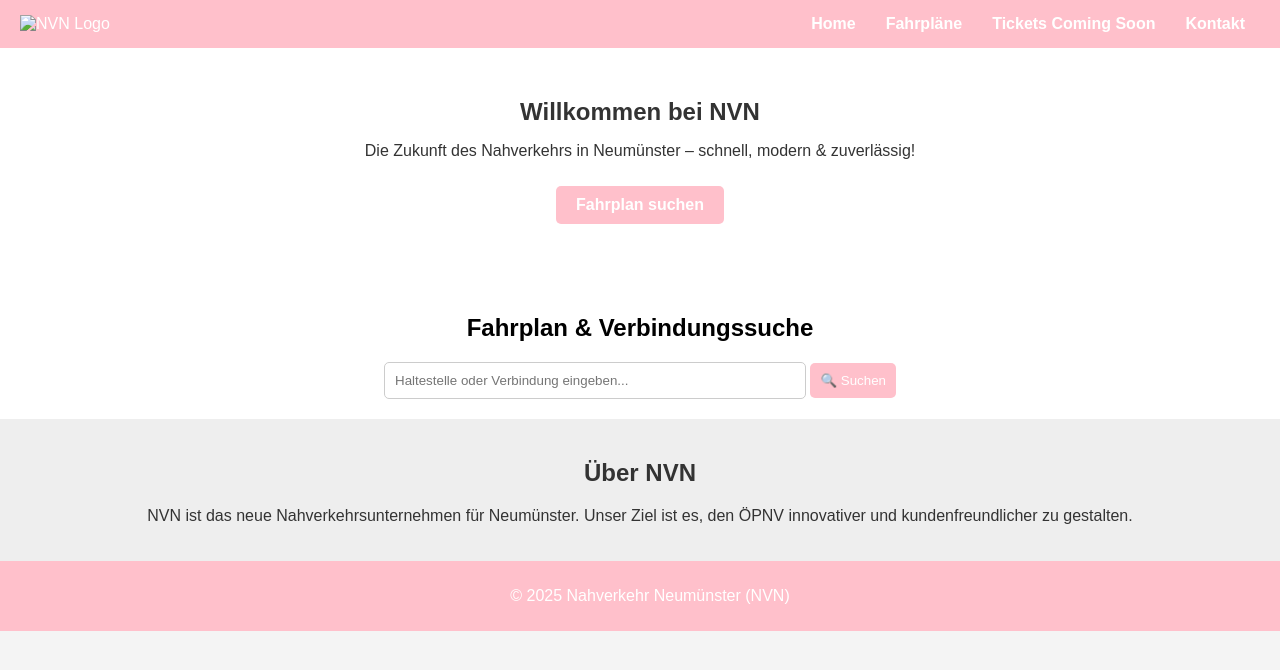
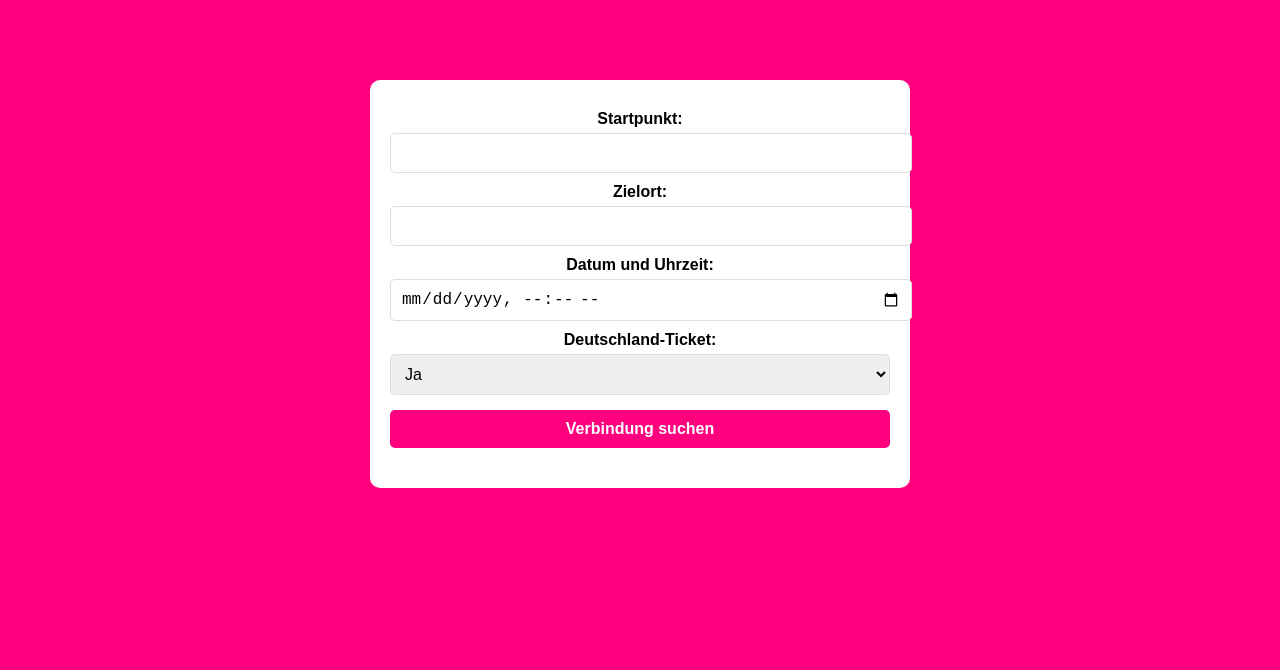
Before and after one commit to MGETZ-io/nvn, a plain HTML site: page index.html in a window 1280 px wide. Drawn offline with Linux system fonts and the light colour scheme.

Commit message:
Update index.html

```diff
--- a/index.html
+++ b/index.html
@@ -3,189 +3,152 @@
 <head>
     <meta charset="UTF-8">
     <meta name="viewport" content="width=device-width, initial-scale=1.0">
-    <title>Nahverkehr Neumünster (NVN)</title>
+    <title>NVN Fahrplanauskunft</title>
+    <meta name="apple-mobile-web-app-capable" content="yes">
+    <meta name="apple-mobile-web-app-status-bar-style" content="black">
+    <meta name="apple-mobile-web-app-title" content="NVN Fahrplan">
     <style>
         body {
             font-family: Arial, sans-serif;
+            background-color: #ff007f; /* NVN-Pink */
+            color: white;
+            text-align: center;
             margin: 0;
             padding: 0;
-            transition: background-color 0.5s ease-in-out, color 0.5s ease-in-out;
         }
-
-        header {
-            background-color: pink;
-            color: white;
-            padding: 15px 20px;
-            display: flex;
-            justify-content: space-between;
-            align-items: center;
-            transition: background-color 0.5s ease-in-out;
+        .container {
+            width: 90%;
+            max-width: 500px;
+            margin: 20px auto;
+            padding: 20px;
+            background: white;
+            border-radius: 10px;
+            color: black;
         }
-
-        .logo-container img {
-            height: 60px;
+        h1 {
+            color: #ff007f;
         }
-
-        nav ul {
-            list-style: none;
-            padding: 0;
-            margin: 0;
-            display: flex;
+        label {
+            font-weight: bold;
+            display: block;
+            margin-top: 10px;
         }
-
-        nav ul li {
-            margin: 0 15px;
+        input, select, button {
+            width: 100%;
+            padding: 10px;
+            margin-top: 5px;
+            border: 1px solid #ddd;
+            border-radius: 5px;
+            font-size: 16px;
         }
-
-        nav ul li a {
-            text-decoration: none;
+        button {
+            background-color: #ff007f;
             color: white;
             font-weight: bold;
+            border: none;
+            cursor: pointer;
+            margin-top: 15px;
         }
-
-        .hero {
-            text-align: center;
-            padding: 50px;
-            background-color: white;
-            transition: background-color 0.5s ease-in-out, color 0.5s ease-in-out;
+        button:hover {
+            background-color: #e60073;
         }
-
-        .hero h1 {
-            margin: 0;
+        #results {
+            margin-top: 20px;
+            text-align: left;
         }
-
-        .hero .btn {
-            display: inline-block;
-            padding: 10px 20px;
-            background: pink;
+        .journey {
+            background: #ff007f;
             color: white;
-            text-decoration: none;
-            font-weight: bold;
-            border-radius: 5px;
-            margin-top: 10px;
-            transition: background 0.5s ease-in-out;
-        }
-
-        .search {
-            text-align: center;
-            padding: 20px;
-            background: white;
-            transition: background-color 0.5s ease-in-out, color 0.5s ease-in-out;
-        }
-
-        .search input {
             padding: 10px;
-            width: 60%;
-            max-width: 400px;
-            border: 1px solid #ccc;
+            margin: 10px 0;
             border-radius: 5px;
         }
-
-        .search button {
-            padding: 10px;
-            background: pink;
-            color: white;
-            border: none;
-            cursor: pointer;
+        .train-type {
+            font-weight: bold;
+            padding: 5px;
             border-radius: 5px;
-            transition: background 0.5s ease-in-out;
+            display: inline-block;
+            margin-right: 5px;
         }
-
-        .info {
-            padding: 20px;
-            text-align: center;
-            background-color: #eee;
-            transition: background-color 0.5s ease-in-out;
-        }
-
-        footer {
-            text-align: center;
-            padding: 10px;
-            background-color: pink;
-            color: white;
-            position: relative;
-            bottom: 0;
-            width: 100%;
-            transition: background-color 0.5s ease-in-out;
-        }
+        .RE { background-color: #007bc7; }
+        .RB { background-color: #00a000; }
+        .IC { background-color: #d00000; }
+        .ICE { background-color: #ff0000; }
+        .NBE { background-color: #ff9900; }
     </style>
 </head>
 <body>
 
-    <header id="header">
-        <div class="logo-container">
-            <img id="nvn-logo" src="logo-no-background.png" alt="NVN Logo">
-        </div>
-        <nav>
-            <ul>
-                <li><a href="#">Home</a></li>
-                <li><a href="#">Fahrpläne</a></li>
-                <li><a href="#">Tickets <span class="coming-soon">Coming Soon</span></a></li>
-                <li><a href="#">Kontakt</a></li>
-            </ul>
-        </nav>
-    </header>
+    <h1>NVN Fahrplanauskunft</h1>
+    <div class="container">
+        <form id="journey-form">
+            <label for="from">Startpunkt:</label>
+            <input type="text" id="from" required>
 
-    <main>
-        <section class="hero" id="hero">
-            <h1>Willkommen bei NVN</h1>
-            <p>Die Zukunft des Nahverkehrs in Neumünster – schnell, modern & zuverlässig!</p>
-            <a href="#" class="btn" id="hero-btn">Fahrplan suchen</a>
-        </section>
+            <label for="to">Zielort:</label>
+            <input type="text" id="to" required>
 
-        <section class="search" id="search">
-            <h2>Fahrplan & Verbindungssuche</h2>
-            <input type="text" placeholder="Haltestelle oder Verbindung eingeben...">
-            <button onclick="searchFunction()" id="search-btn">🔍 Suchen</button>
-        </section>
+            <label for="date">Datum und Uhrzeit:</label>
+            <input type="datetime-local" id="date" required>
 
-        <section class="info" id="info">
-            <h2>Über NVN</h2>
-            <p>NVN ist das neue Nahverkehrsunternehmen für Neumünster. Unser Ziel ist es, den ÖPNV innovativer und kundenfreundlicher zu gestalten.</p>
-        </section>
-    </main>
+            <label for="ticket">Deutschland-Ticket:</label>
+            <select id="ticket">
+                <option value="yes">Ja</option>
+                <option value="no">Nein</option>
+            </select>
 
-    <footer id="footer">
-        <p>&copy; 2025 Nahverkehr Neumünster (NVN)</p>
-    </footer>
+            <button type="submit">Verbindung suchen</button>
+        </form>
+
+        <div id="results"></div>
+    </div>
 
     <script>
-        function searchFunction() {
-            alert("Diese Funktion wird bald verfügbar sein!");
-        }
+        document.getElementById('journey-form').addEventListener('submit', async function(event) {
+            event.preventDefault();
 
-        window.addEventListener("scroll", function() {
-            let scrollPosition = window.scrollY;
-            let header = document.getElementById("header");
-            let hero = document.getElementById("hero");
-            let search = document.getElementById("search");
-            let info = document.getElementById("info");
-            let footer = document.getElementById("footer");
-            let heroBtn = document.getElementById("hero-btn");
-            let searchBtn = document.getElementById("search-btn");
+            const from = document.getElementById('from').value;
+            const to = document.getElementById('to').value;
+            const date = document.getElementById('date').value;
+            const ticket = document.getElementById('ticket').value;
+            const resultsDiv = document.getElementById('results');
 
-            if (scrollPosition > 100) {
-                document.body.style.backgroundColor = "#333";
-                document.body.style.color = "white";
-                header.style.backgroundColor = "#555";
-                hero.style.backgroundColor = "#444";
-                search.style.backgroundColor = "#555";
-                search.style.color = "white";
-                info.style.backgroundColor = "#666";
-                footer.style.backgroundColor = "#444";
-                heroBtn.style.backgroundColor = "#777";
-                searchBtn.style.backgroundColor = "#777";
-            } else {
-                document.body.style.backgroundColor = "#f4f4f4";
-                document.body.style.color = "#333";
-                header.style.backgroundColor = "pink";
-                hero.style.backgroundColor = "white";
-                search.style.backgroundColor = "white";
-                search.style.color = "black";
-                info.style.backgroundColor = "#eee";
-                footer.style.backgroundColor = "pink";
-                heroBtn.style.backgroundColor = "pink";
-                searchBtn.style.backgroundColor = "pink";
+            resultsDiv.innerHTML = "<p>Verbindung wird gesucht...</p>";
+
+            try {
+                const response = await fetch(`https://v5.db.transport.rest/journeys?from=${encodeURIComponent(from)}&to=${encodeURIComponent(to)}&departure=${encodeURIComponent(date)}&results=3`);
+                const data = await response.json();
+
+                resultsDiv.innerHTML = "";
+
+                if (!data.journeys || data.journeys.length === 0) {
+                    resultsDiv.innerHTML = "<p>Keine Verbindung gefunden.</p>";
+                    return;
+                }
+
+                data.journeys.forEach(journey => {
+                    let trainType = "Unbekannt";
+                    if (journey.legs[0].line && journey.legs[0].line.productName) {
+                        trainType = journey.legs[0].line.productName;
+                    }
+
+                    let typeClass = "";
+                    if (trainType.includes("RE")) typeClass = "RE";
+                    else if (trainType.includes("RB")) typeClass = "RB";
+                    else if (trainType.includes("IC")) typeClass = "IC";
+                    else if (trainType.includes("ICE")) typeClass = "ICE";
+                    else if (trainType.includes("NBE")) typeClass = "NBE";
+
+                    resultsDiv.innerHTML += `
+                        <div class="journey">
+                            <span class="train-type ${typeClass}">${trainType}</span>
+                            <p><strong>Abfahrt:</strong> ${new Date(journey.legs[0].departure).toLocaleTimeString()} - <strong>Ankunft:</strong> ${new Date(journey.legs[journey.legs.length - 1].arrival).toLocaleTimeString()}</p>
+                        </div>
+                    `;
+                });
+            } catch (error) {
+                resultsDiv.innerHTML = "<p>Fehler bei der Abfrage. Bitte versuche es später erneut.</p>";
+                console.error(error);
             }
         });
     </script>
```
